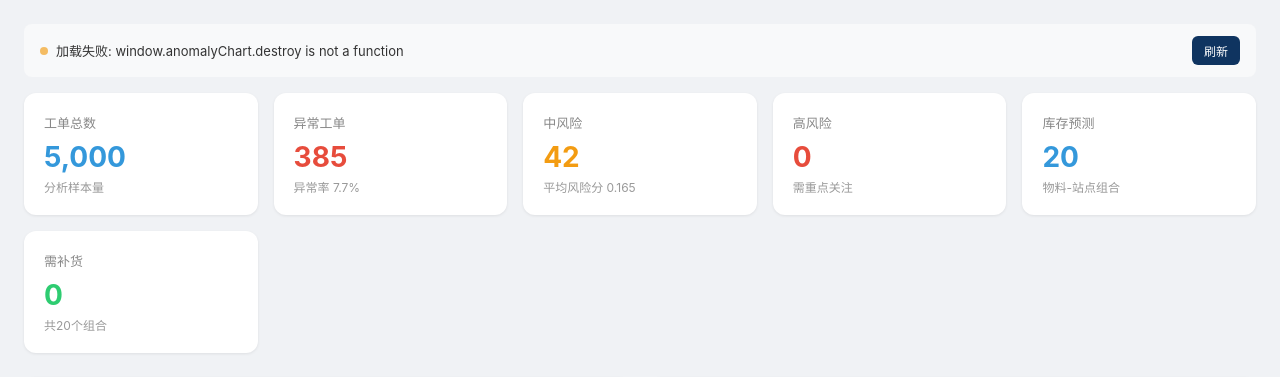
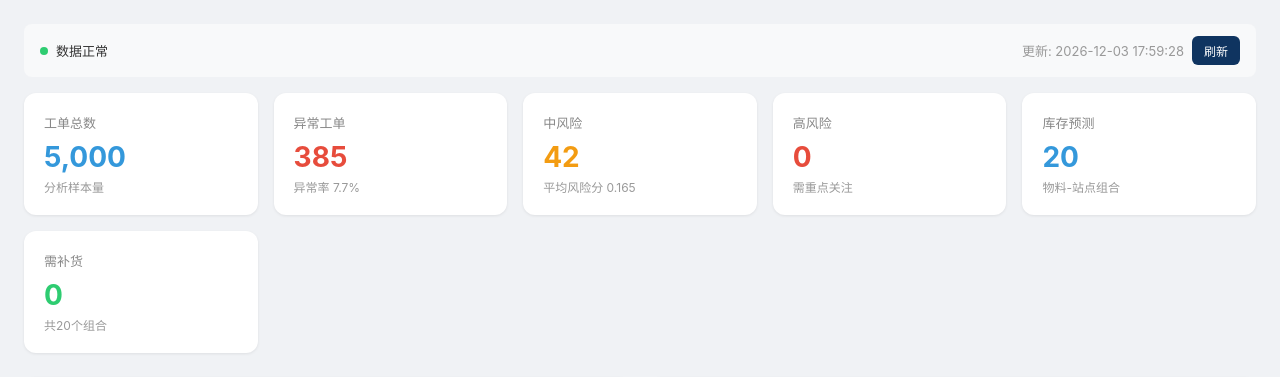
Before and after one commit to wxtech/ml-ticket-dashboard, a FastAPI app: template templates/dashboard.html in a window 1280 px wide. Shown: the part 72-449 px from the top of the page. Run offline with FastAPI, Linux system fonts and the light colour scheme; the template is opened without the code that fills it, so the values that code supplies are empty.

Commit message:
fix: safe chart destroy and Chart.js availability check

```diff
--- a/templates/dashboard.html
+++ b/templates/dashboard.html
@@ -101,7 +101,7 @@ async function refreshData() {
   try {
     const data = await api('/api/results/latest');
     renderOverview(data);
-    renderCharts(data);
+    try { renderCharts(data); } catch(e) { console.error('Chart error:', e); }
     document.getElementById('lastUpdate').textContent = '更新: ' + (data.last_updated || '无数据');
     document.getElementById('statusDot').className = 'status-dot';
     document.getElementById('statusText').textContent = '数据正常';
@@ -128,12 +128,24 @@ function renderOverview(data) {
 }
 
 function renderCharts(data) {
+  if (typeof Chart === 'undefined') {
+    document.getElementById('statusText').textContent = 'Chart.js 未加载，图表不可用';
+    return;
+  }
+
   const a = data.anomaly || {};
   const r = data.risk || {};
+  const f = data.forecast || {};
+  const p = data.plan || {};
 
-  // 异常分数分布 (简化饼图)
-  if (window.anomalyChart) window.anomalyChart.destroy();
-  window.anomalyChart = new Chart(document.getElementById('anomalyChart'), {
+  // 安全销毁旧图表
+  function safeDestroy(chartVar) {
+    try { if (chartVar && typeof chartVar.destroy === 'function') chartVar.destroy(); } catch(e) {}
+  }
+
+  // 异常分数分布
+  safeDestroy(window._anomalyChart);
+  window._anomalyChart = new Chart(document.getElementById('anomalyChart'), {
     type: 'doughnut',
     data: {
       labels: ['正常', '异常'],
@@ -143,8 +155,8 @@ function renderCharts(data) {
   });
 
   // 风险等级分布
-  if (window.riskChart) window.riskChart.destroy();
-  window.riskChart = new Chart(document.getElementById('riskChart'), {
+  safeDestroy(window._riskChart);
+  window._riskChart = new Chart(document.getElementById('riskChart'), {
     type: 'doughnut',
     data: {
       labels: ['高风险', '中风险', '低风险'],
@@ -154,10 +166,8 @@ function renderCharts(data) {
   });
 
   // 库存概览
-  if (window.inventoryChart) window.inventoryChart.destroy();
-  const f = data.forecast || {};
-  const p = data.plan || {};
-  window.inventoryChart = new Chart(document.getElementById('inventoryChart'), {
+  safeDestroy(window._inventoryChart);
+  window._inventoryChart = new Chart(document.getElementById('inventoryChart'), {
     type: 'bar',
     data: {
       labels: ['预测组合', '总需求量', '需补货'],
```
